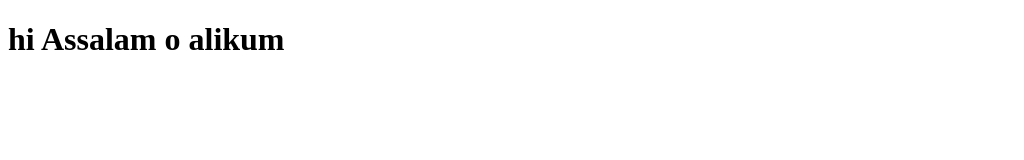
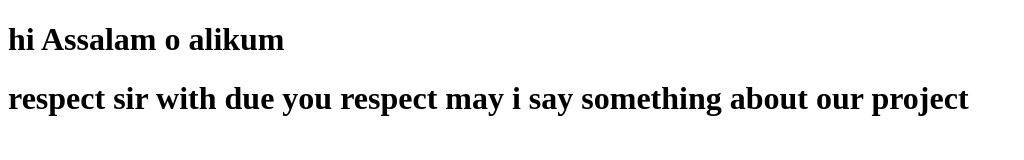
Before and after one commit to attaulrehman100/GITHUB-COLLABORATION, a plain HTML site: page index.html in a window 1280 px wide. Shown: the whole page, without its empty margins (0-1024 px from the left). Drawn offline with Linux system fonts and the light colour scheme.

Commit message:
mujeebb branch

```diff
--- a/index.html
+++ b/index.html
@@ -7,5 +7,9 @@
 </head>
 <body>
     <h1>hi Assalam o alikum</h1>
+    <h1>
+        respect sir
+        with due you respect may i say something about our project
+    </h1>
 </body>
 </html>
```
